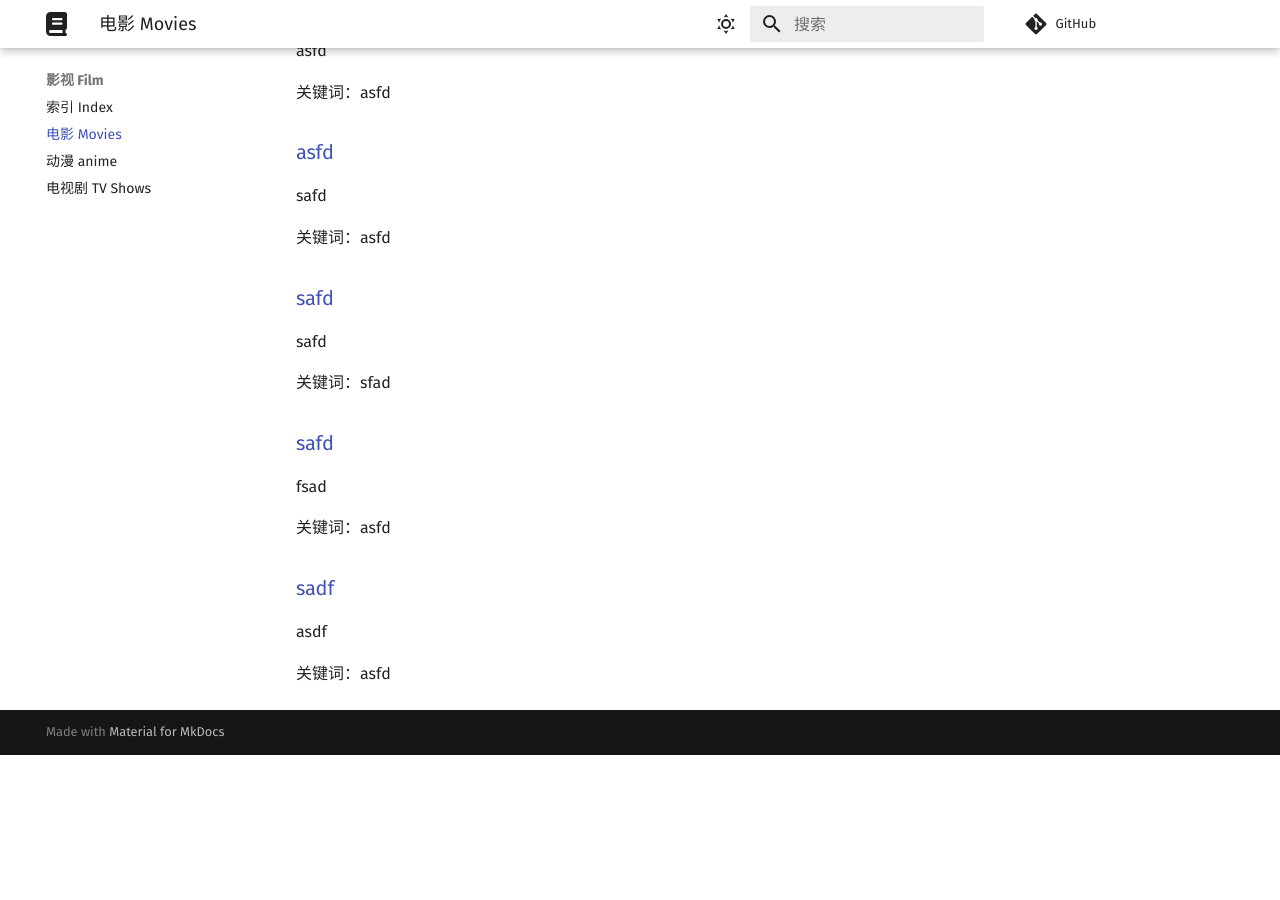
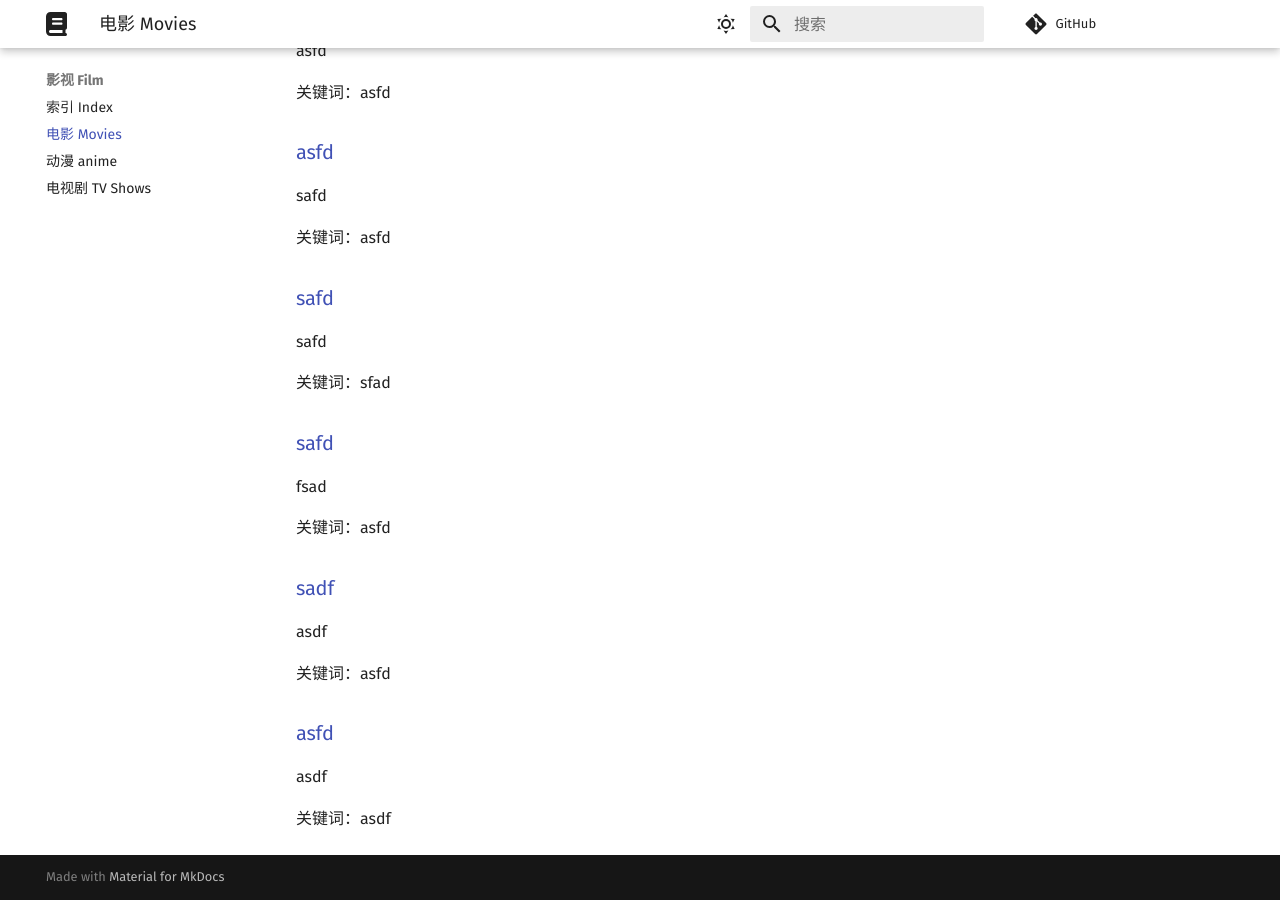
Before and after one commit to Chocolateater/Resource-Library, an MkDocs documentation site: the page built from docs/Film/movies.md, in a window 1280 px wide and 900 px high, scrolled down 2269 px. Built offline with MkDocs 1.6.1 and Material for MkDocs 9.7.7, drawn with Linux system fonts in a browser that asks for light colours; comment, search, counter and statistics services are not loaded; before the commit the page ends 3024 px from its top, so only the background shows below that.

Commit message:
Update index.md via GitHub API

```diff
--- a/docs/Film/movies.md
+++ b/docs/Film/movies.md
@@ -111,3 +111,9 @@ fsad
 asdf
 
 关键词：asfd
+
+<h3><a href="asfd">asfd</a> </h3>
+
+asdf
+
+关键词：asdf
```
